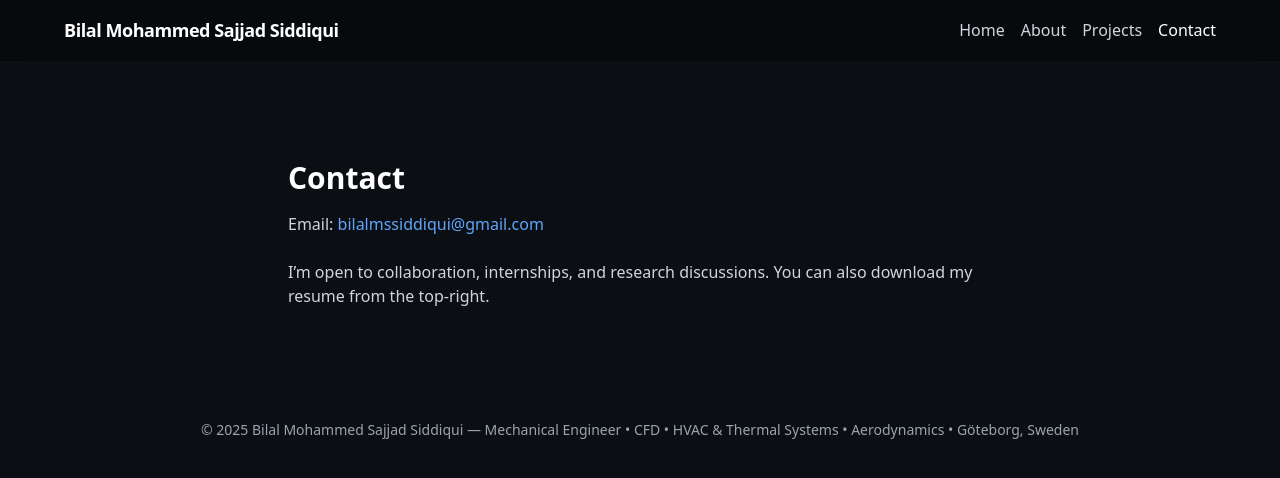
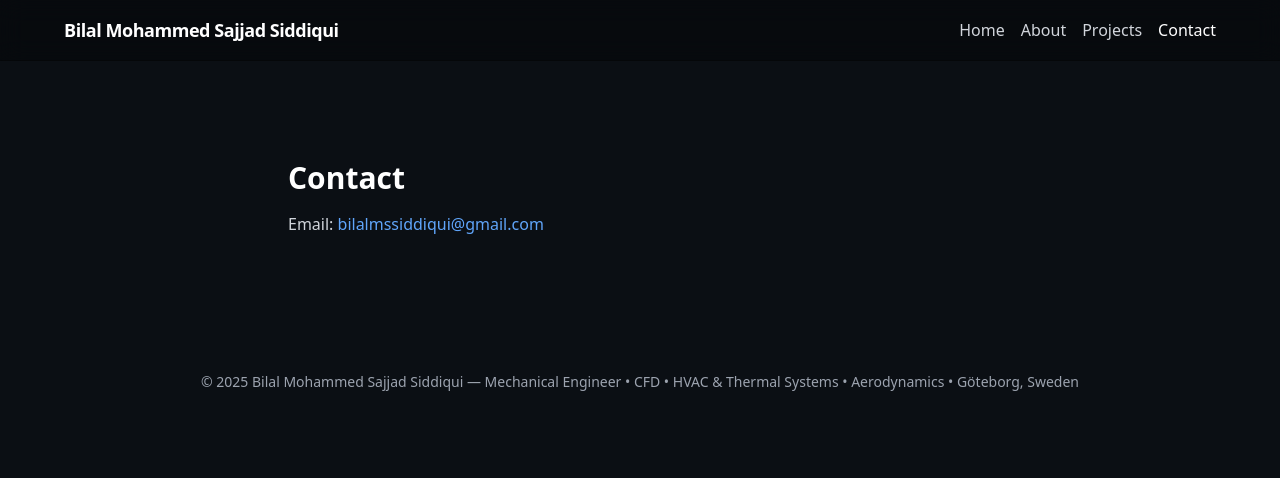
Before and after one commit to bilalmssiddiqui/bilalmssiddiqui.github.io, a React (Vite) app: page /contact in a window 1280 px wide. Shown: the top 478 px of the page. Built offline with nearby package versions, Linux system fonts and the light colour scheme.

Commit message:
fixed contact page

```diff
--- a/src/pages/Contact.jsx
+++ b/src/pages/Contact.jsx
@@ -6,7 +6,7 @@ export default function Contact() {
     <section className="max-w-3xl mx-auto py-20 px-8 text-white">
       <h2 className="text-3xl font-semibold mb-4">Contact</h2>
       <p className="text-gray-300 mb-6">Email: <a className="text-blue-400" href={`mailto:${SITE.email}`}>{SITE.email}</a></p>
-      <p className="text-gray-300">I’m open to collaboration, internships, and research discussions. You can also download my resume from the top-right.</p>
+      {/*<p className="text-gray-300">I’m open to collaboration, internships, and research discussions.</p>*/}
     </section>
   );
 }
```
